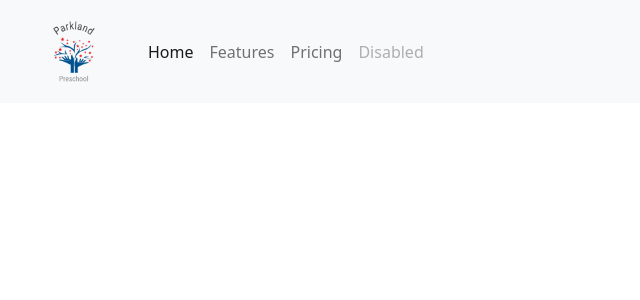
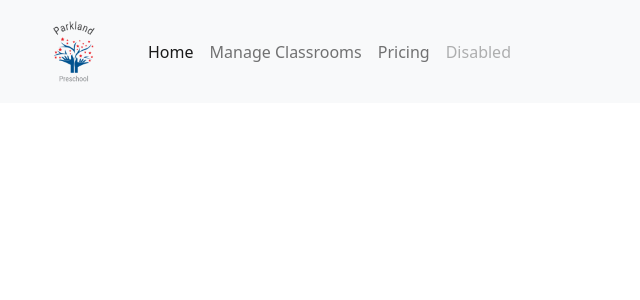
Before and after one commit to jlomibao1995/parkland-preschool-angular, an Angular app: page / in a window 1280 px wide. Shown: the top 300 px of the page, without its empty margins (0-640 px from the left). Built offline with nearby package versions, Linux system fonts and the light colour scheme.

Commit message:
fixing presentation

```diff
--- a/src/app/app-routing.module.ts
+++ b/src/app/app-routing.module.ts
@@ -11,7 +11,7 @@ const routes: Routes = [
   {path: 'signup', component: SignupComponent},
   {path: 'passwordreset', component: ResetPasswordComponent},
   {path: 'registrations', component: RegistrationsComponent},
-  {path: 'classes', component: ClassesComponent}
+  {path: 'admin/classes', component: ClassesComponent}
 ];
 
 @NgModule({
--- a/src/app/app.component.html
+++ b/src/app/app.component.html
@@ -10,7 +10,7 @@
             <a class="nav-link active" aria-current="page" href="#">Home</a>
           </li>
           <li class="nav-item">
-            <a class="nav-link" href="#">Features</a>
+            <a class="nav-link" href="/admin/classes">Manage Classrooms</a>
           </li>
           <li class="nav-item">
             <a class="nav-link" href="#">Pricing</a>
--- a/src/app/classes/classes.component.html
+++ b/src/app/classes/classes.component.html
@@ -1,5 +1,5 @@
 <div class="container">
-    <table class="table table-striped">
+    <table class="table table-hover table-borderless table-responsive">
         <thead>
             <tr>
                 <th>Class</th>
@@ -9,15 +9,17 @@
                 <th>Days</th>
                 <th>Spots Available</th>
             </tr>
+        </thead>
+        <tbody>
             <tr *ngFor="let class of classes">
                 <td>{{class.description}}</td>
                 <td>{{class.ageGroup}}</td>
-                <td>{{class.startDate | date:'mediumDate'}} to {{class.endDate | date:'mediumDate'}}</td>
+                <td>{{class.startDate | date:'shortDate'}} - {{class.endDate | date:'shortDate'}}</td>
                 <td>{{class.startDate | date:'shortTime'}} - {{class.endDate | date:'shortTime'}}</td>
                 <td *ngIf="class.days == 'MWF'">Monday/Wednesday/Friday</td>
                 <td *ngIf="class.days == 'TTh'">Tuesday/Thursday</td>
                 <td>{{class.enrolled}}/{{class.capacity}}</td>
             </tr>
-        </thead>
+        </tbody>
     </table>
 </div>
```
